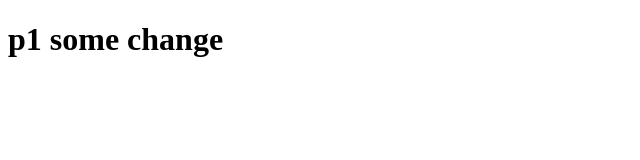
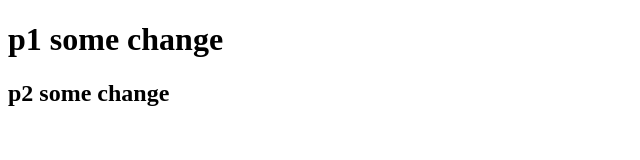
Before and after one commit to IEasying/Gitlearn, a plain HTML site: page index.html in a window 1280 px wide. Shown: the whole page, without its empty margins (0-640 px from the left). Drawn offline with Linux system fonts and the light colour scheme.

Commit message:
p2 change

```diff
--- a/index.html
+++ b/index.html
@@ -8,5 +8,6 @@
 </head>
 <body>
     <h1>p1 some change</h1>
+    <h2>p2 some change</h2>
 </body>
 </html>
```
